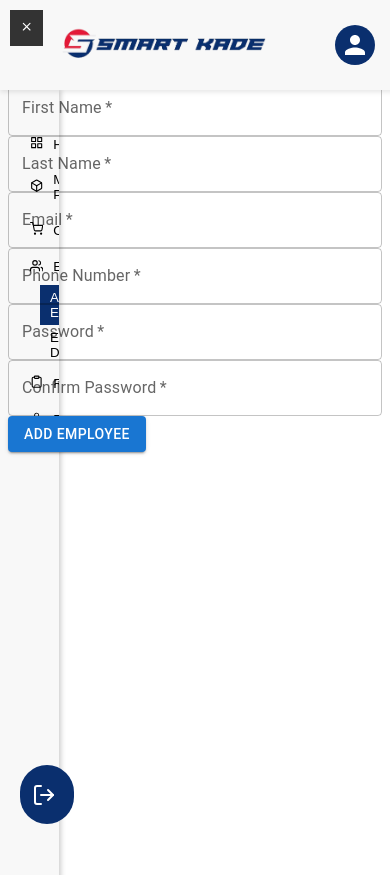
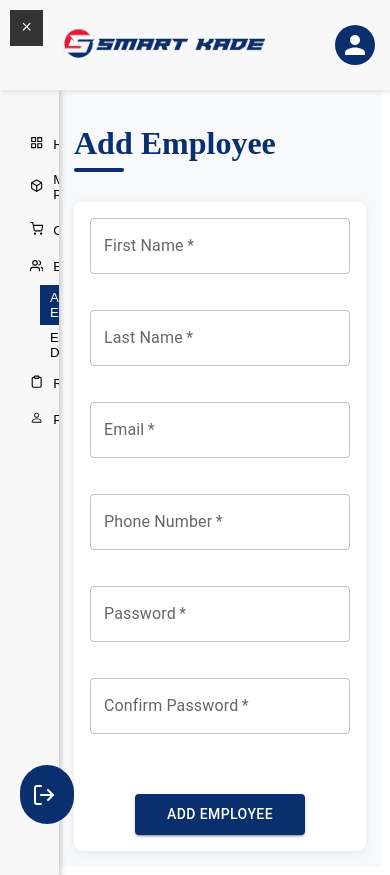
Before and after one commit to pasanmayura/Ecommerce_Website, a Next.js app in the folder frontend-admin/: page /AddEmployee in a window 390 px wide. Before the commit the page ends 844 px from the top, so only its background shows below. Built offline with nearby package versions, Linux system fonts and the light colour scheme.

Commit message:
feat: add AddEmployee styles with responsive design and improved layout

```diff
--- a/frontend-admin/src/app/AddEmployee/page.js
+++ b/frontend-admin/src/app/AddEmployee/page.js
@@ -6,154 +6,173 @@ import { Header } from "@/components/Header";
 import { Sidebar } from "@/components/Sidebar";
 import { registerEmp } from "@/Services/employeeService";
 import AlertComponent from '@/components/AlertComponent';
+import "@/styles/AddEmployee.css";
 
 const AddEmployee = () => {
-    const [FirstName, setFirstName] = useState('');
-    const [LastName, setLastName] = useState('');
-    const [Email, setEmail] = useState('');
-    const [PhoneNumber, setPhoneNumber] = useState('');
-    const [Password, setPassword] = useState('');
-    const [confirmPassword, setConfirmPassword] = useState('');
+    const [formData, setFormData] = useState({
+        FirstName: '',
+        LastName: '',
+        Email: '',
+        PhoneNumber: '',
+        Password: '',
+        confirmPassword: ''
+    });
     const [alert, setAlert] = useState({ severity: '', title: '', message: '' });
 
-    const handleFirstNameChange = (e) => {
-        setFirstName(e.target.value);
-    }
-
-    const handleLastNameChange = (e) => {
-        setLastName(e.target.value);
-    }
-
-    const handleEmailChange = (e) => {
-        setEmail(e.target.value);
-    }
-
-    const handlePhoneNumberChange = (e) => {
-        setPhoneNumber(e.target.value);
-    }
-
-    const handlePasswordChange = (e) => {
-        setPassword(e.target.value);
-    }
-
-    const handleConfirmPasswordChange = (e) => {
-        setConfirmPassword(e.target.value);
-    }
+    const handleChange = (e) => {
+        const { id, value } = e.target;
+        setFormData(prevData => ({
+            ...prevData,
+            [id]: value
+        }));
+    };
 
     const handleSubmit = async (e) => {
         e.preventDefault();
+        const { FirstName, LastName, Email, PhoneNumber, Password, confirmPassword } = formData;
+
         if (Password !== confirmPassword) {
             setAlert({ severity: 'error', title: 'Error', message: 'Passwords do not match' });
-        } else {
-            setAlert('');
+            return;
+        }
+
+        setAlert({ severity: '', title: '', message: '' });
+
+        try {
             const result = await registerEmp(FirstName, LastName, Email, PhoneNumber, Password);
+
             if (result.message === 'Employee registered successfully') {
                 setAlert({ severity: 'success', title: 'Success', message: 'Employee added successfully' });
-                // Clear the text fields
-                setFirstName('');
-                setLastName('');
-                setEmail('');
-                setPhoneNumber('');
-                setPassword('');
-                setConfirmPassword('');
+                // Clear the form
+                setFormData({
+                    FirstName: '',
+                    LastName: '',
+                    Email: '',
+                    PhoneNumber: '',
+                    Password: '',
+                    confirmPassword: ''
+                });
             } else {
                 setAlert({ severity: 'error', title: 'Error', message: result.message });
             }
+        } catch (error) {
+            setAlert({
+                severity: 'error',
+                title: 'Error',
+                message: error.message || 'Failed to register employee'
+            });
         }
-    }
+    };
 
     const closeAlert = () => {
         setAlert({ severity: '', title: '', message: '' });
-    }
+    };
 
     return (
-        <div className="common">
+        <div className="add-employee">
             <Header />
-            <main className="main-content">
-                <div className="sidebar-section">
+            <main className="add-employee-main-content">
+                <div className="add-employee-sidebar-section">
                     <Sidebar />
                 </div>
 
-                <div className="content">
-                    <h1>Add Employee</h1>
-                    <div className="form-section">
-                        <form className="form" onSubmit={handleSubmit}>
-                            <div className="form-group">
+                <div className="add-employee-content-section">
+                    <div className="add-employee-page-header">
+                        <h1 className='page-title'>Add Employee</h1>
+                    </div>
+
+                    <div className="add-employee-form-container">
+                        <form className="employee-form" onSubmit={handleSubmit}>
+                            <div className="add-employee-form-group">
                                 <TextField
                                   fullWidth
                                   label="First Name"
                                   id="FirstName"
                                   required
-                                  value={FirstName}
-                                  onChange={handleFirstNameChange}
+                                  value={formData.FirstName}
+                                  onChange={handleChange}
                                 />
                             </div>
-                            <div className="form-group">
+
+                            <div className="add-employee-form-group">
                                 <TextField
                                   fullWidth
                                   label="Last Name"
                                   id="LastName"
                                   required
-                                  value={LastName}
-                                  onChange={handleLastNameChange}
+                                  value={formData.LastName}
+                                  onChange={handleChange}
                                 />
                             </div>
-                            <div className="form-group">
+
+                            <div className="add-employee-form-group">
                                 <TextField
                                   fullWidth
                                   label="Email"
                                   id="Email"
                                   type="email"
                                   required
-                                  value={Email}
-                                  onChange={handleEmailChange}
+                                  value={formData.Email}
+                                  onChange={handleChange}
                                 />
                             </div>
-                            <div className="form-group">
+
+                            <div className="add-employee-form-group">
                                 <TextField
                                   fullWidth
                                   label="Phone Number"
                                   id="PhoneNumber"
                                   required
-                                  value={PhoneNumber}
-                                  onChange={handlePhoneNumberChange}
+                                  value={formData.PhoneNumber}
+                                  onChange={handleChange}
                                 />
                             </div>
-                            <div className="form-group">
+
+                            <div className="add-employee-form-group">
                                 <TextField
                                   fullWidth
                                   label="Password"
                                   id="Password"
                                   type="password"
                                   required
-                                  value={Password}
-                                  onChange={handlePasswordChange}
+                                  value={formData.Password}
+                                  onChange={handleChange}
                                 />
                             </div>
-                            <div className="form-group">
+
+                            <div className="add-employee-form-group">
                                 <TextField
                                   fullWidth
                                   label="Confirm Password"
-                                  id="confirm_password"
+                                  id="confirmPassword"
                                   type="password"
                                   required
-                                  value={confirmPassword}
-                                  onChange={handleConfirmPasswordChange}
+                                  value={formData.confirmPassword}
+                                  onChange={handleChange}
                                 />
-                                {alert.message && (<AlertComponent severity={alert.severity} title={alert.title} message={alert.message} onClose={closeAlert} />)}
                             </div>
-                            <Button variant="contained" className="form-button" type="submit">Add Employee</Button>
+
+                            <div className="add-employee-form-actions">
+                                <Button
+                                  variant="contained"
+                                  className="submit-button"
+                                  type="submit"
+                                >
+                                  Add Employee
+                                </Button>
+                            </div>
                         </form>
                     </div>
                 </div>
             </main>
+
             {alert.message && (
             <AlertComponent
                 severity={alert.severity}
                 title={alert.title}
                 message={alert.message}
                 onClose={closeAlert}
-                sx={{ width: '25%', position: 'fixed', top: '10%', left: '75%', zIndex: 9999 }}
+                sx={{ width: '25%', position: 'fixed', top: '10%', right: '2%', zIndex: 9999 }}
             />
             )}
         </div>
--- /dev/null
+++ b/frontend-admin/src/styles/AddEmployee.css
@@ -0,0 +1,116 @@
+.add-employee {
+    display: flex;
+    flex-direction: column;
+    min-height: 100vh;
+    background-color: #f8f9fa;
+}
+
+/* Main content layout */
+.add-employee-main-content {
+    display: flex;
+    flex: 1;
+    position: relative;
+}
+
+.page-title {
+    margin-bottom: 40px !important;
+    color: #0a2f6e;
+    font-weight: 600 !important;
+    position: relative;
+  }
+
+  .page-title::after {
+    content: '';
+    position: absolute;
+    left: 0;
+    bottom: -10px;
+    width: 50px;
+    height: 4px;
+    background-color: #0a2f6e;
+    border-radius: 2px;
+  }
+
+/* Sidebar section */
+.add-employee-sidebar-section {
+    width: 280px;
+    flex-shrink: 0;
+    transition: width 0.3s ease;
+    background: #f8f9fa;
+}
+
+/* Content section */
+.add-employee-content-section {
+    flex: 1;
+    padding: 30px;
+    overflow-y: auto;
+    margin-top: 80px;
+    margin-left: 50px;
+}
+
+/* Form container */
+.add-employee-form-container {
+    background-color: #fff;
+    border-radius: 8px;
+    box-shadow: 0 2px 10px rgba(0, 0, 0, 0.08);
+    padding: 20px;
+    max-width: 700px;
+}
+
+/* Form styling */
+.employee-form {
+    display: flex;
+    flex-direction: column;
+    gap: 20px;
+}
+
+.add-employee-form-group {
+    margin-bottom: 1rem;
+}
+
+/* Form actions section */
+.add-employee-form-actions {
+    display: flex;
+    justify-content: flex-end;
+    margin-top: 1.5rem;
+}
+
+/* Submit button styling */
+.submit-button {
+    background-color: #0a2f6e !important;
+    padding: 0.5rem 2rem !important;
+    transition: background-color 0.3s ease !important;
+}
+
+/* Responsive styles */
+@media (max-width: 768px) {
+    .add-employee-main-content {
+        flex-direction: column;
+    }
+
+    .add-employee-sidebar-section {
+        width: 100%;
+        height: auto;
+    }
+
+    .add-employee-content-section {
+        padding: 1.5rem;
+    }
+
+    .add-employeeform-container {
+        padding: 1.5rem;
+    }
+}
+
+@media (max-width: 480px) {
+    .add-employee-content-section {
+        padding: 1rem;
+    }
+
+    .add-employee-form-container {
+        padding: 1rem;
+    }
+
+    .add-employee-form-actions {
+        justify-content: center;
+    }
+}
```
